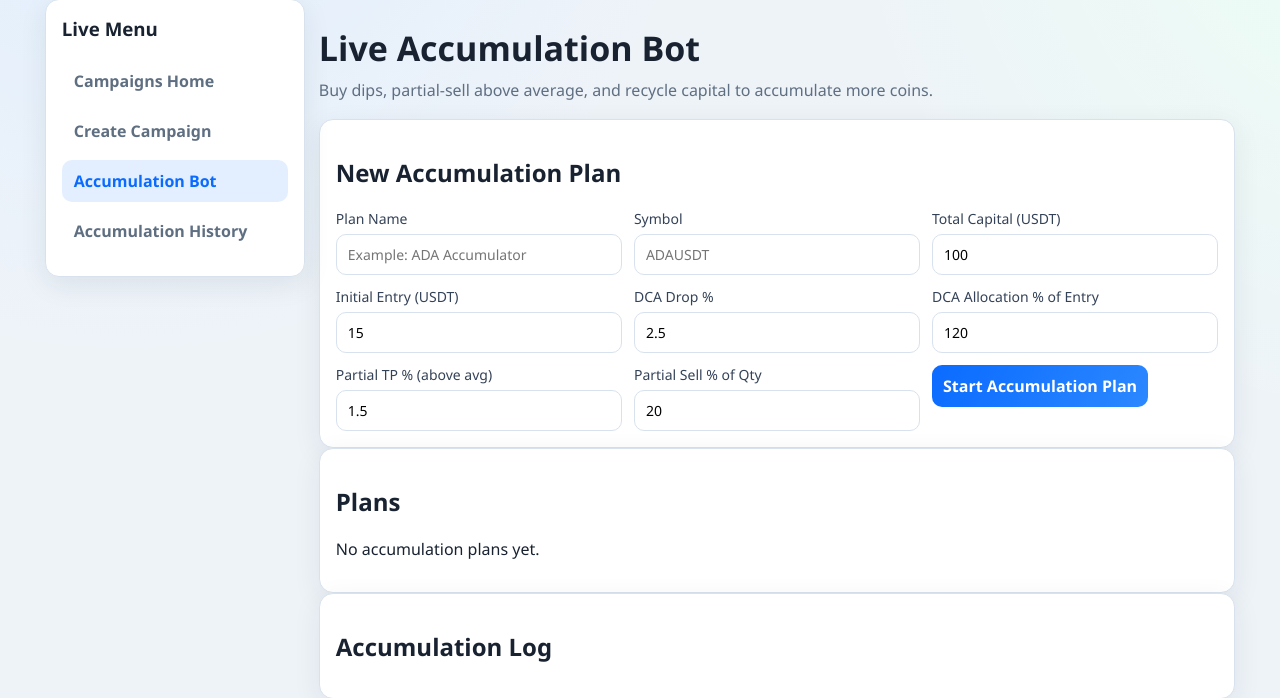
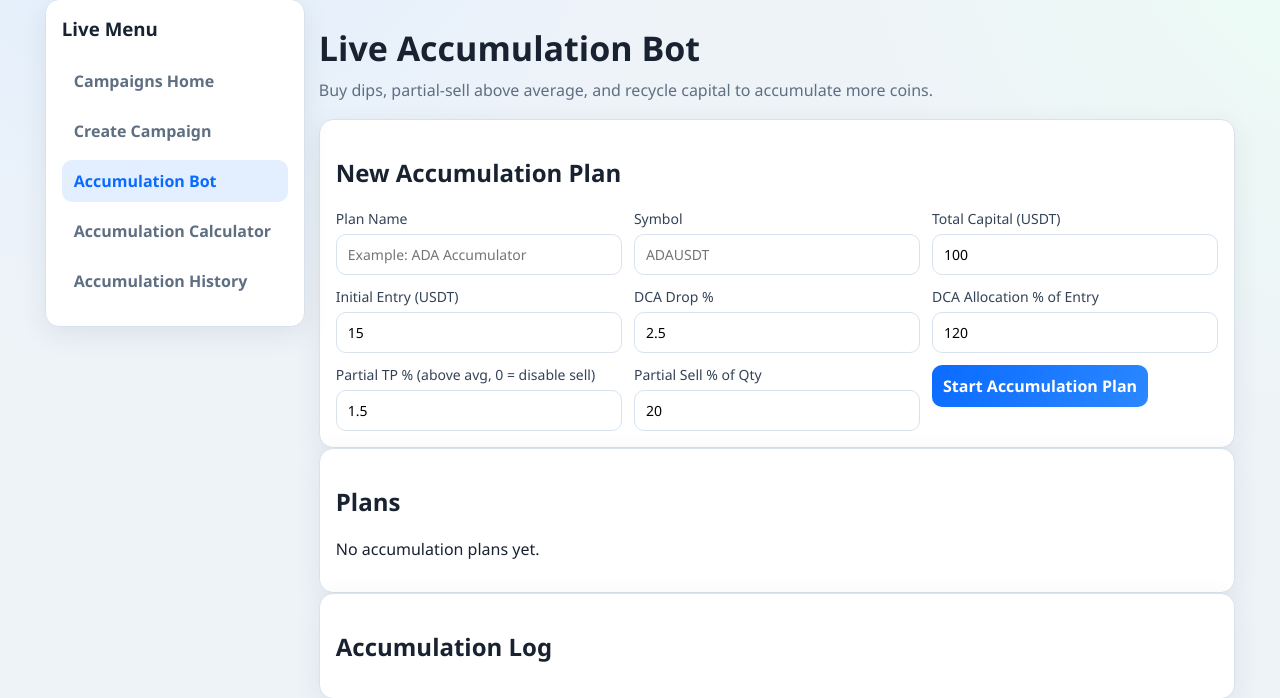
Before and after one commit to abazaid/crypto-bot-dashboard, a FastAPI app: page /live/accumulation in a window 1280 px wide. Shown: the part 136-834 px from the top of the page. Run offline with FastAPI, Linux system fonts and the light colour scheme; data comes from the database, SQL or seed files in the repository; data that the repository does not hold is empty.

Commit message:
قققققققق

```diff
--- a/app/main.py
+++ b/app/main.py
@@ -287,6 +287,10 @@ def _acc_plan_view_row(plan: AccumulationPlan) -> dict:
     equity_now = float(plan.reserved_cash_usdt or 0.0) + market_value
     equity_change = equity_now - start_capital
     equity_change_pct = ((equity_change / start_capital) * 100.0) if start_capital > 0 else 0.0
+    budget_remaining = float(plan.reserved_cash_usdt or 0.0)
+    budget_spent = max(0.0, start_capital - budget_remaining)
+    budget_spent_pct = ((budget_spent / start_capital) * 100.0) if start_capital > 0 else 0.0
+    budget_remaining_pct = ((budget_remaining / start_capital) * 100.0) if start_capital > 0 else 0.0
     return {
         "plan": plan,
         "market_value": market_value,
@@ -301,6 +305,10 @@ def _acc_plan_view_row(plan: AccumulationPlan) -> dict:
         "equity_now": equity_now,
         "equity_change": equity_change,
         "equity_change_pct": equity_change_pct,
+        "budget_spent": budget_spent,
+        "budget_spent_pct": budget_spent_pct,
+        "budget_remaining": budget_remaining,
+        "budget_remaining_pct": budget_remaining_pct,
         "next_dca_trigger": next_dca_trigger,
         "next_sell_trigger": next_sell_trigger,
     }
@@ -328,6 +336,20 @@ def _acc_attach_efficiency(row: dict, trades: list[AccumulationTrade]) -> dict:
     fee_rate = max(0.0, float(getattr(settings, "paper_fee_pct", 0.1)) / 100.0)
     row["acc_estimated_fees_usdt"] = (turnover_usdt * fee_rate) if str(row["plan"].mode) == "paper" else ledger_fees_usdt
     return row
+
+
+def _acc_meaningful_trades(trades: list[AccumulationTrade]) -> tuple[list[AccumulationTrade], int]:
+    kept: list[AccumulationTrade] = []
+    skipped = 0
+    for t in trades:
+        qty = float(t.qty or 0.0)
+        quote = float(t.quote_usdt or 0.0)
+        # Hide legacy dust/no-op rows from UI and test metrics.
+        if qty <= 1e-12 or quote <= 1e-9:
+            skipped += 1
+            continue
+        kept.append(t)
+    return kept, skipped
 
 
 def _acc_history_context(db, mode: str, date_filter: str, symbol_filter: str, reason_filter: str) -> dict:
@@ -388,6 +410,202 @@ def _acc_history_context(db, mode: str, date_filter: str, symbol_filter: str, re
         "reason_filter": reason_filter or "all",
         "symbols": symbols,
         "reasons": reasons,
+    }
+
+
+def _simulate_accumulation_scenario(
+    *,
+    symbol: str,
+    total_capital_usdt: float,
+    initial_entry_usdt: float,
+    entry_price: float,
+    low_price: float,
+    high_price: float,
+    dca_drop_pct: float,
+    dca_allocation_pct: float,
+    partial_tp_pct: float,
+    partial_sell_pct: float,
+    min_order_usdt: float,
+    fee_pct: float,
+) -> dict:
+    total_capital = max(1.0, float(total_capital_usdt))
+    initial_entry = max(1.0, float(initial_entry_usdt))
+    entry = max(1e-12, float(entry_price))
+    low = max(1e-12, float(low_price))
+    high = max(1e-12, float(high_price))
+    dca_drop = max(0.01, float(dca_drop_pct))
+    dca_alloc = max(0.0, float(dca_allocation_pct))
+    tp_pct = max(0.01, float(partial_tp_pct))
+    partial_sell = max(0.01, min(95.0, float(partial_sell_pct)))
+    min_order = max(1.0, float(min_order_usdt))
+    fee_rate = max(0.0, float(fee_pct) / 100.0)
+
+    reserved = total_capital
+    qty = 0.0
+    avg = 0.0
+    realized = 0.0
+    fees = 0.0
+    initial_qty = 0.0
+    buys = 0
+    sells = 0
+    dca_buys = 0
+    events: list[dict] = []
+
+    def buy(usdt: float, px: float, reason: str) -> bool:
+        nonlocal reserved, qty, avg, fees, buys, initial_qty
+        spend = max(0.0, float(usdt))
+        if spend < min_order:
+            return False
+        fee = spend * fee_rate
+        total_spent = spend + fee
+        if reserved + 1e-12 < total_spent:
+            return False
+        got_qty = spend / px
+        prev_cost = avg * qty
+        qty_new = qty + got_qty
+        avg_new = ((prev_cost + total_spent) / qty_new) if qty_new > 0 else 0.0
+        qty = qty_new
+        avg = avg_new
+        reserved -= total_spent
+        fees += fee
+        buys += 1
+        if initial_qty <= 0:
+            initial_qty = got_qty
+        events.append(
+            {
+                "phase": "down" if px <= entry else "entry",
+                "side": "BUY",
+                "price": px,
+                "qty": got_qty,
+                "quote": spend,
+                "fee": fee,
+                "avg_after": avg,
+                "reserved_after": reserved,
+                "reason": reason,
+            }
+        )
+        return True
+
+    def sell(sell_qty: float, px: float, reason: str) -> bool:
+        nonlocal reserved, qty, avg, realized, fees, sells
+        sq = min(max(0.0, float(sell_qty)), qty)
+        if sq <= 0:
+            return False
+        gross = sq * px
+        if gross + 1e-12 < min_order:
+            return False
+        fee = gross * fee_rate
+        net = gross - fee
+        cost = sq * avg
+        pnl = net - cost
+        qty = max(0.0, qty - sq)
+        reserved += net
+        realized += pnl
+        fees += fee
+        sells += 1
+        if qty <= 1e-12:
+            qty = 0.0
+            avg = 0.0
+        events.append(
+            {
+                "phase": "up",
+                "side": "SELL",
+                "price": px,
+                "qty": sq,
+                "quote": gross,
+                "fee": fee,
+                "pnl": pnl,
+                "avg_after": avg,
+                "reserved_after": reserved,
+                "reason": reason,
+            }
+        )
+        return True
+
+    # Initial entry
+    buy(min(initial_entry, reserved), entry, "initial_entry")
+
+    # Down phase (repeated DCA at low until no longer valid or no budget)
+    down_iter = 0
+    while qty > 0 and down_iter < 300:
+        down_iter += 1
+        trigger = avg * (1.0 - dca_drop / 100.0)
+        if low > trigger:
+            break
+        dca_usdt = min(initial_entry * (dca_alloc / 100.0), reserved)
+        if dca_usdt < min_order:
+            break
+        if not buy(dca_usdt, low, "dca_at_low"):
+            break
+        dca_buys += 1
+
+    reserved_after_down = reserved
+    qty_after_down = qty
+    avg_after_down = avg
+    spent_by_low = total_capital - reserved_after_down
+
+    # Up phase (repeated partial sells at high) only if TP enabled.
+    up_iter = 0
+    if tp_pct > 0 and partial_sell > 0:
+        while qty > 0 and up_iter < 300:
+            up_iter += 1
+            trigger = avg * (1.0 + tp_pct / 100.0)
+            if high < trigger:
+                break
+            # Accumulation rule: sell only extra qty above initial baseline.
+            extra_qty = max(0.0, qty - initial_qty)
+            sq = extra_qty * (partial_sell / 100.0)
+            if sq <= 0:
+                break
+            if not sell(sq, high, "partial_take_profit_at_high"):
+                break
+
+    market_value_now = qty * high
+    equity_now = reserved + market_value_now
+    total_pnl = equity_now - total_capital
+    total_pnl_pct = (total_pnl / total_capital * 100.0) if total_capital > 0 else 0.0
+    qty_change = qty - initial_qty
+    qty_change_pct = (qty_change / initial_qty * 100.0) if initial_qty > 0 else 0.0
+
+    return {
+        "input": {
+            "symbol": symbol.upper(),
+            "total_capital_usdt": total_capital,
+            "initial_entry_usdt": initial_entry,
+            "entry_price": entry,
+            "low_price": low,
+            "high_price": high,
+            "dca_drop_pct": dca_drop,
+            "dca_allocation_pct": dca_alloc,
+            "partial_tp_pct": tp_pct,
+            "partial_sell_pct": partial_sell,
+            "min_order_usdt": min_order,
+            "fee_pct": fee_pct,
+        },
+        "down_phase": {
+            "spent_by_low": spent_by_low,
+            "remaining_after_down": reserved_after_down,
+            "qty_after_down": qty_after_down,
+            "avg_after_down": avg_after_down,
+            "dca_buys": dca_buys,
+        },
+        "final": {
+            "reserved_cash": reserved,
+            "coin_qty": qty,
+            "avg_entry": avg,
+            "market_value": market_value_now,
+            "equity_now": equity_now,
+            "realized_pnl": realized,
+            "total_pnl": total_pnl,
+            "total_pnl_pct": total_pnl_pct,
+            "initial_qty": initial_qty,
+            "qty_change": qty_change,
+            "qty_change_pct": qty_change_pct,
+            "fees_total": fees,
+            "buys": buys,
+            "sells": sells,
+        },
+        "events": events[-120:],
     }
 
 
@@ -770,10 +988,14 @@ async def paper_accumulation_details(request: Request, plan_id: int) -> HTMLResp
             .limit(200)
             .all()
         )
-        row = _acc_attach_efficiency(row, trades)
+        display_trades, skipped_trades = _acc_meaningful_trades(trades)
+        row = _acc_attach_efficiency(row, display_trades)
+        row["display_buy_count"] = sum(1 for t in display_trades if str(t.side or "").upper() == "BUY")
+        row["display_sell_count"] = sum(1 for t in display_trades if str(t.side or "").upper() == "SELL")
+        row["hidden_dust_count"] = skipped_trades
         return templates.TemplateResponse(
             "accumulation_plan.html",
-            _context("paper_accumulation_plan", request=request, mode="paper", row=row, trades=trades),
+            _context("paper_accumulation_plan", request=request, mode="paper", row=row, trades=display_trades),
         )
     finally:
         db.close()
@@ -821,6 +1043,97 @@ async def paper_accumulation_history(
         return templates.TemplateResponse("accumulation_history.html", _context("paper_accumulation_history", request=request, mode="paper", **ctx))
     finally:
         db.close()
+
+
+@app.get("/paper/accumulation/calculator", response_class=HTMLResponse)
+async def paper_accumulation_calculator(request: Request) -> HTMLResponse:
+    return templates.TemplateResponse(
+        "accumulation_calculator.html",
+        _context(
+            "paper_accumulation_calculator",
+            request=request,
+            mode="paper",
+            result=None,
+            form_data={
+                "symbol": "ETHUSDT",
+                "total_capital_usdt": 1000,
+                "initial_entry_usdt": 100,
+                "entry_price": "",
+                "low_price": 1700,
+                "high_price": 3000,
+                "dca_drop_pct": 2.5,
+                "dca_allocation_pct": 120,
+                "partial_tp_pct": 1.5,
+                "partial_sell_pct": 20,
+                "min_order_usdt": 5,
+                "fee_pct": float(getattr(settings, "paper_fee_pct", 0.1)),
+            },
+        ),
+    )
+
+
+@app.post("/paper/accumulation/calculator", response_class=HTMLResponse)
+async def paper_accumulation_calculator_run(
+    request: Request,
+    symbol: str = Form("ETHUSDT"),
+    total_capital_usdt: str = Form("1000"),
+    initial_entry_usdt: str = Form("100"),
+    entry_price: str = Form(""),
+    low_price: str = Form("1700"),
+    high_price: str = Form("3000"),
+    dca_drop_pct: str = Form("2.5"),
+    dca_allocation_pct: str = Form("120"),
+    partial_tp_pct: str = Form("1.5"),
+    partial_sell_pct: str = Form("20"),
+    min_order_usdt: str = Form("5"),
+    fee_pct: str = Form("0.1"),
+) -> HTMLResponse:
+    sym = str(symbol or "").strip().upper()
+    if sym and not sym.endswith("USDT"):
+        sym = f"{sym}USDT"
+    ep = _safe_float(entry_price, None)
+    if ep is None or ep <= 0:
+        px = get_prices([sym]) if sym else {}
+        ep = float(px.get(sym, 0.0)) if sym else 0.0
+    result = None
+    if sym and float(ep or 0.0) > 0:
+        result = _simulate_accumulation_scenario(
+            symbol=sym,
+            total_capital_usdt=float(_safe_float(total_capital_usdt, 1000.0) or 1000.0),
+            initial_entry_usdt=float(_safe_float(initial_entry_usdt, 100.0) or 100.0),
+            entry_price=float(ep),
+            low_price=float(_safe_float(low_price, 1700.0) or 1700.0),
+            high_price=float(_safe_float(high_price, 3000.0) or 3000.0),
+            dca_drop_pct=float(_safe_float(dca_drop_pct, 2.5) or 2.5),
+            dca_allocation_pct=float(_safe_float(dca_allocation_pct, 120.0) or 120.0),
+            partial_tp_pct=float(_safe_float(partial_tp_pct, 1.5) or 1.5),
+            partial_sell_pct=float(_safe_float(partial_sell_pct, 20.0) or 20.0),
+            min_order_usdt=float(_safe_float(min_order_usdt, 5.0) or 5.0),
+            fee_pct=float(_safe_float(fee_pct, float(getattr(settings, "paper_fee_pct", 0.1))) or float(getattr(settings, "paper_fee_pct", 0.1))),
+        )
+    return templates.TemplateResponse(
+        "accumulation_calculator.html",
+        _context(
+            "paper_accumulation_calculator",
+            request=request,
+            mode="paper",
+            result=result,
+            form_data={
+                "symbol": sym,
+                "total_capital_usdt": float(_safe_float(total_capital_usdt, 1000.0) or 1000.0),
+                "initial_entry_usdt": float(_safe_float(initial_entry_usdt, 100.0) or 100.0),
+                "entry_price": float(ep or 0.0),
+                "low_price": float(_safe_float(low_price, 1700.0) or 1700.0),
+                "high_price": float(_safe_float(high_price, 3000.0) or 3000.0),
+                "dca_drop_pct": float(_safe_float(dca_drop_pct, 2.5) or 2.5),
+                "dca_allocation_pct": float(_safe_float(dca_allocation_pct, 120.0) or 120.0),
+                "partial_tp_pct": float(_safe_float(partial_tp_pct, 1.5) or 1.5),
+                "partial_sell_pct": float(_safe_float(partial_sell_pct, 20.0) or 20.0),
+                "min_order_usdt": float(_safe_float(min_order_usdt, 5.0) or 5.0),
+                "fee_pct": float(_safe_float(fee_pct, float(getattr(settings, "paper_fee_pct", 0.1))) or float(getattr(settings, "paper_fee_pct", 0.1))),
+            },
+        ),
+    )
 
 
 @app.get("/paper/backtest", response_class=HTMLResponse)
@@ -962,10 +1275,14 @@ async def live_accumulation_details(request: Request, plan_id: int) -> HTMLRespo
             .limit(200)
             .all()
         )
-        row = _acc_attach_efficiency(row, trades)
+        display_trades, skipped_trades = _acc_meaningful_trades(trades)
+        row = _acc_attach_efficiency(row, display_trades)
+        row["display_buy_count"] = sum(1 for t in display_trades if str(t.side or "").upper() == "BUY")
+        row["display_sell_count"] = sum(1 for t in display_trades if str(t.side or "").upper() == "SELL")
+        row["hidden_dust_count"] = skipped_trades
         return templates.TemplateResponse(
             "accumulation_plan.html",
-            _context("live_accumulation_plan", request=request, mode="live", row=row, trades=trades),
+            _context("live_accumulation_plan", request=request, mode="live", row=row, trades=display_trades),
         )
     finally:
         db.close()
@@ -1013,6 +1330,97 @@ async def live_accumulation_history(
         return templates.TemplateResponse("accumulation_history.html", _context("live_accumulation_history", request=request, mode="live", **ctx))
     finally:
         db.close()
+
+
+@app.get("/live/accumulation/calculator", response_class=HTMLResponse)
+async def live_accumulation_calculator(request: Request) -> HTMLResponse:
+    return templates.TemplateResponse(
+        "accumulation_calculator.html",
+        _context(
+            "live_accumulation_calculator",
+            request=request,
+            mode="live",
+            result=None,
+            form_data={
+                "symbol": "ETHUSDT",
+                "total_capital_usdt": 1000,
+                "initial_entry_usdt": 100,
+                "entry_price": "",
+                "low_price": 1700,
+                "high_price": 3000,
+                "dca_drop_pct": 2.5,
+                "dca_allocation_pct": 120,
+                "partial_tp_pct": 1.5,
+                "partial_sell_pct": 20,
+                "min_order_usdt": 5,
+                "fee_pct": float(getattr(settings, "paper_fee_pct", 0.1)),
+            },
+        ),
+    )
+
+
+@app.post("/live/accumulation/calculator", response_class=HTMLResponse)
+async def live_accumulation_calculator_run(
+    request: Request,
+    symbol: str = Form("ETHUSDT"),
+    total_capital_usdt: str = Form("1000"),
+    initial_entry_usdt: str = Form("100"),
+    entry_price: str = Form(""),
+    low_price: str = Form("1700"),
+    high_price: str = Form("3000"),
+    dca_drop_pct: str = Form("2.5"),
+    dca_allocation_pct: str = Form("120"),
+    partial_tp_pct: str = Form("1.5"),
+    partial_sell_pct: str = Form("20"),
+    min_order_usdt: str = Form("5"),
+    fee_pct: str = Form("0.1"),
+) -> HTMLResponse:
+    sym = str(symbol or "").strip().upper()
+    if sym and not sym.endswith("USDT"):
+        sym = f"{sym}USDT"
+    ep = _safe_float(entry_price, None)
+    if ep is None or ep <= 0:
+        px = get_prices([sym]) if sym else {}
+        ep = float(px.get(sym, 0.0)) if sym else 0.0
+    result = None
+    if sym and float(ep or 0.0) > 0:
+        result = _simulate_accumulation_scenario(
+            symbol=sym,
+            total_capital_usdt=float(_safe_float(total_capital_usdt, 1000.0) or 1000.0),
+            initial_entry_usdt=float(_safe_float(initial_entry_usdt, 100.0) or 100.0),
+            entry_price=float(ep),
+            low_price=float(_safe_float(low_price, 1700.0) or 1700.0),
+            high_price=float(_safe_float(high_price, 3000.0) or 3000.0),
+            dca_drop_pct=float(_safe_float(dca_drop_pct, 2.5) or 2.5),
+            dca_allocation_pct=float(_safe_float(dca_allocation_pct, 120.0) or 120.0),
+            partial_tp_pct=float(_safe_float(partial_tp_pct, 1.5) or 1.5),
+            partial_sell_pct=float(_safe_float(partial_sell_pct, 20.0) or 20.0),
+            min_order_usdt=float(_safe_float(min_order_usdt, 5.0) or 5.0),
+            fee_pct=float(_safe_float(fee_pct, float(getattr(settings, "paper_fee_pct", 0.1))) or float(getattr(settings, "paper_fee_pct", 0.1))),
+        )
+    return templates.TemplateResponse(
+        "accumulation_calculator.html",
+        _context(
+            "live_accumulation_calculator",
+            request=request,
+            mode="live",
+            result=result,
+            form_data={
+                "symbol": sym,
+                "total_capital_usdt": float(_safe_float(total_capital_usdt, 1000.0) or 1000.0),
+                "initial_entry_usdt": float(_safe_float(initial_entry_usdt, 100.0) or 100.0),
+                "entry_price": float(ep or 0.0),
+                "low_price": float(_safe_float(low_price, 1700.0) or 1700.0),
+                "high_price": float(_safe_float(high_price, 3000.0) or 3000.0),
+                "dca_drop_pct": float(_safe_float(dca_drop_pct, 2.5) or 2.5),
+                "dca_allocation_pct": float(_safe_float(dca_allocation_pct, 120.0) or 120.0),
+                "partial_tp_pct": float(_safe_float(partial_tp_pct, 1.5) or 1.5),
+                "partial_sell_pct": float(_safe_float(partial_sell_pct, 20.0) or 20.0),
+                "min_order_usdt": float(_safe_float(min_order_usdt, 5.0) or 5.0),
+                "fee_pct": float(_safe_float(fee_pct, float(getattr(settings, "paper_fee_pct", 0.1))) or float(getattr(settings, "paper_fee_pct", 0.1))),
+            },
+        ),
+    )
 
 
 @app.get("/live/backtest", response_class=HTMLResponse)
--- a/app/web/templates/accumulation_history.html
+++ b/app/web/templates/accumulation_history.html
@@ -5,6 +5,7 @@
     <h3>{{ "Live" if mode == "live" else "Paper" }} Menu</h3>
     <a class="side-link" href="{{ '/live' if mode == 'live' else '/paper' }}">Campaigns Home</a>
     <a class="side-link" href="{{ '/live/accumulation' if mode == 'live' else '/paper/accumulation' }}">Accumulation Bot</a>
+    <a class="side-link" href="{{ '/live/accumulation/calculator' if mode == 'live' else '/paper/accumulation/calculator' }}">Accumulation Calculator</a>
     <a class="side-link active" href="{{ '/live/accumulation/history' if mode == 'live' else '/paper/accumulation/history' }}">Accumulation History</a>
   </aside>
 
--- a/app/web/templates/accumulation_home.html
+++ b/app/web/templates/accumulation_home.html
@@ -6,6 +6,7 @@
     <a class="side-link" href="{{ '/live' if mode == 'live' else '/paper' }}">Campaigns Home</a>
     <a class="side-link" href="{{ '/live/create' if mode == 'live' else '/paper/create' }}">Create Campaign</a>
     <a class="side-link active" href="{{ '/live/accumulation' if mode == 'live' else '/paper/accumulation' }}">Accumulation Bot</a>
+    <a class="side-link" href="{{ '/live/accumulation/calculator' if mode == 'live' else '/paper/accumulation/calculator' }}">Accumulation Calculator</a>
     <a class="side-link" href="{{ '/live/accumulation/history' if mode == 'live' else '/paper/accumulation/history' }}">Accumulation History</a>
   </aside>
 
@@ -24,7 +25,7 @@
         <label>Initial Entry (USDT)<input name="initial_entry_usdt" type="number" step="0.01" value="15" required></label>
         <label>DCA Drop %<input name="dca_drop_pct" type="number" step="0.1" value="2.5" required></label>
         <label>DCA Allocation % of Entry<input name="dca_allocation_pct" type="number" step="1" value="120" required></label>
-        <label>Partial TP % (above avg)<input name="partial_tp_pct" type="number" step="0.1" value="1.5" required></label>
+        <label>Partial TP % (above avg, 0 = disable sell)<input name="partial_tp_pct" type="number" step="0.1" value="1.5" required></label>
         <label>Partial Sell % of Qty<input name="partial_sell_pct" type="number" step="1" value="20" required></label>
         <div class="form-actions"><button class="btn" type="submit">Start Accumulation Plan</button></div>
       </form>
--- a/app/web/templates/base.html
+++ b/app/web/templates/base.html
@@ -14,18 +14,18 @@
         <a class="{% if active_page in ['paper_home', 'paper_create', 'paper_smart_create', 'paper_campaign', 'smart_backtest'] and mode != 'live' %}active{% endif %}" href="/paper">Paper Trading</a>
         <a class="{% if active_page == 'paper_create' %}active{% endif %}" href="/paper/create">Create Campaign</a>
         <a class="{% if active_page == 'paper_smart_create' %}active{% endif %}" href="/paper/smart-create">Smart DCA</a>
-        <a class="{% if active_page in ['paper_accumulation', 'paper_accumulation_plan', 'paper_accumulation_history'] %}active{% endif %}" href="/paper/accumulation">Accumulation</a>
+        <a class="{% if active_page in ['paper_accumulation', 'paper_accumulation_plan', 'paper_accumulation_history', 'paper_accumulation_calculator'] %}active{% endif %}" href="/paper/accumulation">Accumulation</a>
         <a class="{% if active_page == 'smart_backtest' and mode != 'live' %}active{% endif %}" href="/paper/backtest">Smart Backtest</a>
         <a class="{% if active_page == 'history' %}active{% endif %}" href="/paper/history">Paper History</a>
         <a class="{% if active_page in ['live_home', 'live_create', 'live_smart_create', 'live_campaign', 'live_history', 'live_all_coins', 'smart_backtest'] and mode == 'live' %}active{% endif %}" href="/live">Live Mode</a>
         <a class="{% if active_page == 'live_create' %}active{% endif %}" href="/live/create">Live Create</a>
         <a class="{% if active_page == 'live_smart_create' %}active{% endif %}" href="/live/smart-create">Live Smart DCA</a>
         <a class="{% if active_page == 'live_all_coins' %}active{% endif %}" href="/live/all-coins">All Coins</a>
-        <a class="{% if active_page in ['live_accumulation', 'live_accumulation_plan', 'live_accumulation_history'] %}active{% endif %}" href="/live/accumulation">Live Accumulation</a>
+        <a class="{% if active_page in ['live_accumulation', 'live_accumulation_plan', 'live_accumulation_history', 'live_accumulation_calculator'] %}active{% endif %}" href="/live/accumulation">Live Accumulation</a>
         <a class="{% if active_page == 'smart_backtest' and mode == 'live' %}active{% endif %}" href="/live/backtest">Live Backtest</a>
         <a class="{% if active_page == 'live_history' %}active{% endif %}" href="/live/history">Live History</a>
       </nav>
-      {% if active_page in ['paper_home', 'paper_campaign', 'history', 'live_home', 'live_campaign', 'live_history', 'live_all_coins', 'paper_accumulation', 'paper_accumulation_plan', 'paper_accumulation_history', 'live_accumulation', 'live_accumulation_plan', 'live_accumulation_history'] %}
+      {% if active_page in ['paper_home', 'paper_campaign', 'history', 'live_home', 'live_campaign', 'live_history', 'live_all_coins', 'paper_accumulation', 'paper_accumulation_plan', 'paper_accumulation_history', 'paper_accumulation_calculator', 'live_accumulation', 'live_accumulation_plan', 'live_accumulation_history', 'live_accumulation_calculator'] %}
       <div class="refresh-tools">
         <button id="refresh-now-btn" type="button" class="mini-btn">Refresh Now</button>
         <span id="refresh-countdown" class="refresh-text">Auto refresh in 15s</span>
@@ -41,7 +41,7 @@
   <footer class="wrap footer">
     <small>Last update: {{ now }} | Engine checks prices every {{ cycle_seconds }}s</small>
   </footer>
-  {% if active_page in ['paper_home', 'paper_campaign', 'history', 'live_home', 'live_campaign', 'live_history', 'live_all_coins', 'paper_accumulation', 'paper_accumulation_plan', 'paper_accumulation_history', 'live_accumulation', 'live_accumulation_plan', 'live_accumulation_history'] %}
+  {% if active_page in ['paper_home', 'paper_campaign', 'history', 'live_home', 'live_campaign', 'live_history', 'live_all_coins', 'paper_accumulation', 'paper_accumulation_plan', 'paper_accumulation_history', 'paper_accumulation_calculator', 'live_accumulation', 'live_accumulation_plan', 'live_accumulation_history', 'live_accumulation_calculator'] %}
   <script>
     const REFRESH_SECONDS = 15;
     let countdown = REFRESH_SECONDS;
```
Also changed, not shown: app/services/accumulation.py (+40 -10 lines), app/web/templates/accumulation_calculator.html (added, +141 -0 lines), app/web/templates/accumulation_plan.html (+30 -2 lines).
